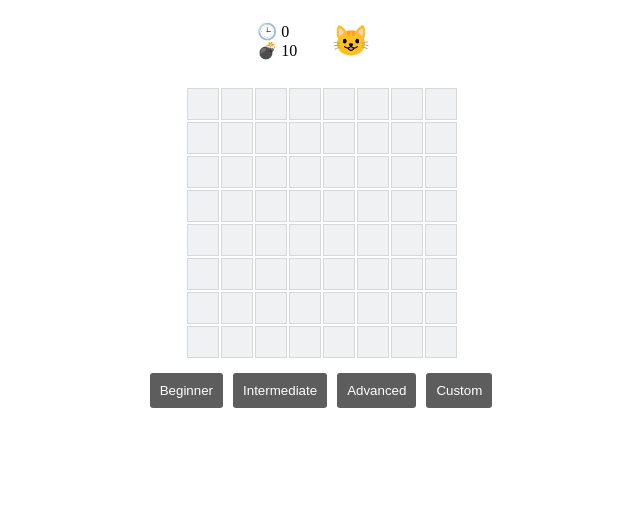
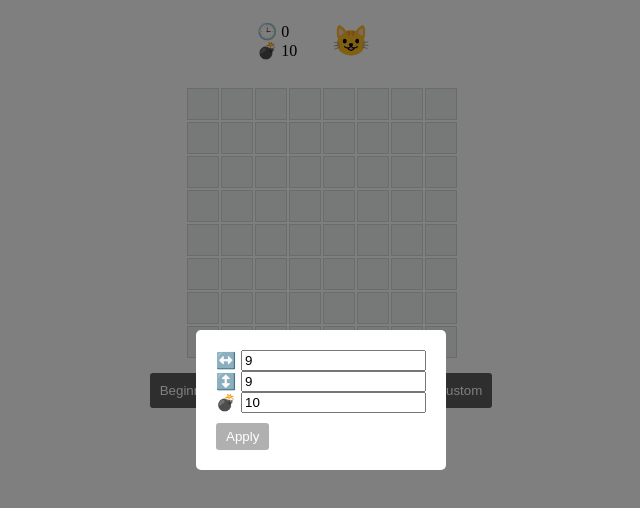
Before and after one commit to LeeShinYeoung/minesweeper, a React (Create React App) app: page / in a window 1280 px wide. Shown: the top 508 px of the page, without its empty margins (319-959 px from the left). Built offline with nearby package versions, Linux system fonts and the light colour scheme.

Commit message:
Create a custom config modal

```diff
--- a/src/App.css
+++ b/src/App.css
@@ -30,12 +30,62 @@
   margin-top: 15px;
 }
 
-.minesweeper-footer button {
+.minesweeper-footer > div:first-child button {
   margin: 0 5px;
   border: none;
   color: #fff;
   background-color: rgb(93, 93, 93);
   padding: 10px;
+  cursor: pointer;
+  border-radius: 3px;
+}
+
+.minesweeper-footer .custom-modal {
+  display: flex;
+  flex-direction: column;
+  align-items: center;
+  justify-content: center;
+}
+
+.minesweeper-footer .custom-modal .overlay {
+  position: absolute;
+  top: 0;
+  left: 0;
+  width: 100%;
+  height: 100%;
+  background-color: rgba(0, 0, 0, 0.5);
+  display: flex;
+  align-items: center;
+  justify-content: center;
+}
+
+.minesweeper-footer .custom-modal .content {
+  position: absolute;
+  top: 50%;
+  left: 50%;
+  transform: translate(-50%, -50%);
+  background-color: #fff;
+  padding: 20px;
+  border-radius: 5px;
+}
+
+.minesweeper-footer .custom-modal .content .input-form > label {
+  display: flex;
+  flex-flow: row nowrap;
+  align-items: center;
+  justify-content: center;
+}
+
+.minesweeper-footer .custom-modal .content .input-form > label > span {
+  margin-right: 5px;
+}
+
+.minesweeper-footer .custom-modal .content > div:last-child button {
+  margin-top: 10px;
+  border: none;
+  color: #fff;
+  background-color: rgb(176, 176, 176);
+  padding: 6px 10px;
   cursor: pointer;
   border-radius: 3px;
 }
--- a/src/components/Footer.tsx
+++ b/src/components/Footer.tsx
@@ -1,4 +1,5 @@
-import { Dispatch, SetStateAction } from 'react'
+import { Dispatch, SetStateAction, useState } from 'react'
+import { CellContent } from '../interfaces'
 
 function Footer({
   setStart,
@@ -17,24 +18,65 @@ function Footer({
   bombs: number
   setBombs: Dispatch<SetStateAction<number>>
 }) {
+  const [customWidth, setCustomWidth] = useState(width)
+  const [customHeight, setCustomHeight] = useState(height)
+  const [customBombs, setCustomBombs] = useState(bombs)
+
   return (
     <div className="minesweeper-footer">
       <div>
-        <button onClick={setGame(10, 10, 10)}>Beginner</button>
-        <button onClick={setGame(16, 16, 40)}>Intermediate</button>
-        <button onClick={setGame(30, 16, 99)}>Advanced</button>
+        <button onClick={() => setGame(10, 10, 10)}>Beginner</button>
+        <button onClick={() => setGame(16, 16, 40)}>Intermediate</button>
+        <button onClick={() => setGame(30, 16, 99)}>Advanced</button>
         <button>Custom</button>
+      </div>
+
+      <div className="custom-modal">
+        <div className="overlay"></div>
+        <div className="content">
+          {inputForm('↔️', width, setCustomWidth)}
+          {inputForm('↕️', height, setCustomHeight)}
+          {inputForm(CellContent.BOMB, bombs, setCustomBombs)}
+          <div>
+            <button>Apply</button>
+          </div>
+        </div>
       </div>
     </div>
   )
 
+  function inputForm(
+    content: string,
+    value: number,
+    set: Dispatch<SetStateAction<number>>
+  ) {
+    return (
+      <div className="input-form">
+        <label>
+          <span>{content}</span>
+          <input
+            type="number"
+            value={value}
+            onChange={(event) => setCustom(event, set)}
+          />
+        </label>
+      </div>
+    )
+  }
+
+  function setCustom(
+    event: React.ChangeEvent<HTMLInputElement>,
+    set: Dispatch<SetStateAction<number>>
+  ) {
+    console.log(event.target.value)
+    set(+event.target.value)
+  }
+
   function setGame(width: number, height: number, bombs: number) {
-    return () => {
-      setWidth(width)
-      setHeight(height)
-      setBombs(bombs)
-      setStart(true)
-    }
+    setWidth(width)
+    setHeight(height)
+    setBombs(bombs)
+    setStart(true)
   }
 }
 
```
